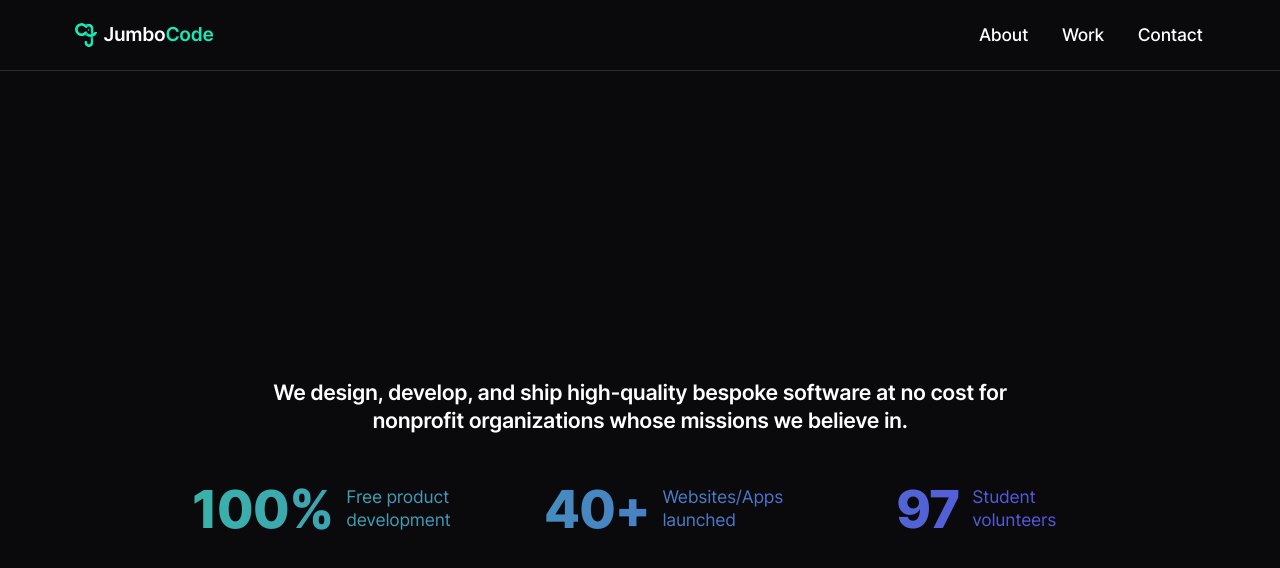
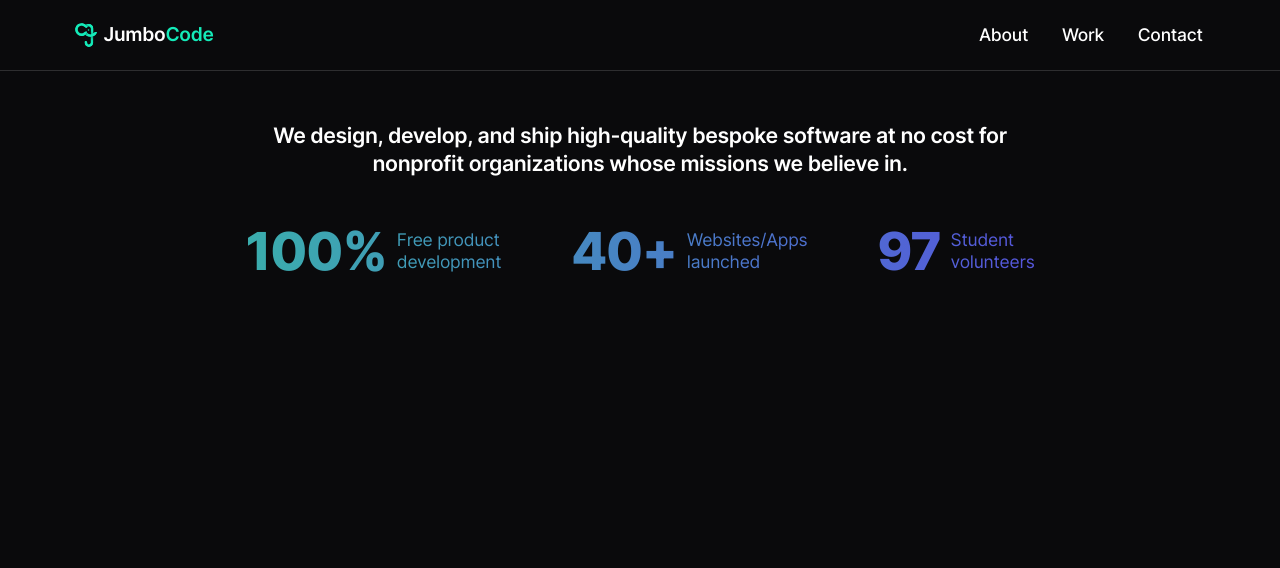
Before and after one commit to JumboCode/jumbocode.org-2023, a Next.js app: page /about in a window 1280 px wide. Shown: the top 568 px of the page. Built offline with nearby package versions, Linux system fonts and the light colour scheme.

Commit message:
finishing touches

```diff
--- a/src/components/Header/Header.jsx
+++ b/src/components/Header/Header.jsx
@@ -14,9 +14,9 @@ export default function Header() {
         for nonprofit organizations whose missions we believe in.
       </h3>
       <div className={classNames(cx('stats'))}>
-        <StatBlock number="100" char="%"  description="Free product development" />
-        <StatBlock number="40" char="+" description="Websites/Apps launched" />
-        <StatBlock number="97" char="" description="Student volunteers" />
+        <StatBlock number="100" char="%"  description={"Free product\ndevelopment"} />
+        <StatBlock number="40" char="+" description={"Websites/Apps\nlaunched"} />
+        <StatBlock number="97" char="" description={"Student\nvolunteers"} />
       </div>
     </div>
   );
--- a/src/components/Header/Header.module.scss
+++ b/src/components/Header/Header.module.scss
@@ -1,13 +1,19 @@
 @use 'styles/utils';
 
 .base {
-  margin: auto;
+  display: flex;
+  flex-direction: column;
+  justify-content: center;
+  align-items: center;
 }
 
 .stats {
   display: flex;
-  justify-content: space-between;
-  width: 70vw;
+  flex-wrap: wrap;
+  justify-content: center;
+  // width: 50rem;
+  column-gap: 4rem;
+
   background-image: linear-gradient(90deg, #32C89E, #5E3BEB);
   background-attachment: fixed;
   background-clip: text;
--- a/src/components/StatBlock/StatBlock.jsx
+++ b/src/components/StatBlock/StatBlock.jsx
@@ -1,28 +1,44 @@
-import React from 'react';
+import React, { useEffect, useState } from 'react';
 import PropTypes from 'prop-types';
 
 import classNames from 'classnames/bind';
 import styles from './StatBlock.module.scss';
 const cx = classNames.bind(styles);
 
-//not finished yet, want to increment number
-function incrementToNum(currNumber, targetNumber) {
-    if (currNumber < targetNumber) {
-        //setTimeout(() => {}, 2000);
-        return currNumber + 1;
-    } else {
-        return targetNumber;
-    }
+//for incrementation
+const easeOutQuad = t => t * (2 - t); // easing function
+const frameDuration = 1000 / 60;
+
+//based on James Shakespeare's implementation
+const IncrementToNum = ( { children, duration = 8000 } ) => {
+    const countTo = parseInt(children, 10);
+    const [ count, setCount ] = useState(0);
+
+    useEffect ( () => {
+        let frame = 0;
+        const totalFrames = Math.round(duration / frameDuration);
+
+        const counter = setInterval ( () => {
+            frame++;
+            const progress = easeOutQuad(frame / totalFrames );
+            setCount(countTo * progress);
+
+            if (frame === totalFrames) {
+                clearInterval(counter);
+            }
+        })
+    }, [] );
+
+    return Math.floor(count);
 }
 
 export default function StatBlock({ number, char, description }) {
 
   let countNumber = 0;
 
-
   return (
     <div className={cx('base')}>
-      <h1 className={cx('number')}>{number}{char}</h1>
+      <h1 className={cx('number')}><IncrementToNum>{number}</IncrementToNum>{char}</h1>
       <p className={cx('description')}>{description}</p>
     </div>
   );
--- a/src/components/StatBlock/StatBlock.module.scss
+++ b/src/components/StatBlock/StatBlock.module.scss
@@ -2,19 +2,21 @@
 
 .base {
   display: flex;
-   width: 15vw;
-  /* margin: 0 utils-capped-vw(5); This isn't right */
 
   text-align: left;
   padding-top: 5vh;
+
+  // background-color: red;
 
   .number {
     font-size: 3em;
   }
 
   .description {
-      text-align: left;
-      padding-left: 1vw;
-      margin: auto;
+    text-align: left;
+    padding-left: 10px;
+    margin: auto;
+    // width: 9rem;
+    white-space: pre-wrap;
   }
 }
--- a/src/pages/about.jsx
+++ b/src/pages/about.jsx
@@ -3,5 +3,9 @@ import React from 'react';
 import Header from '../components/Header';
 
 export default function About() {
-  return <Header />;
+  return (
+      <div>
+        <Header />
+      </div>
+  );
 }
```
